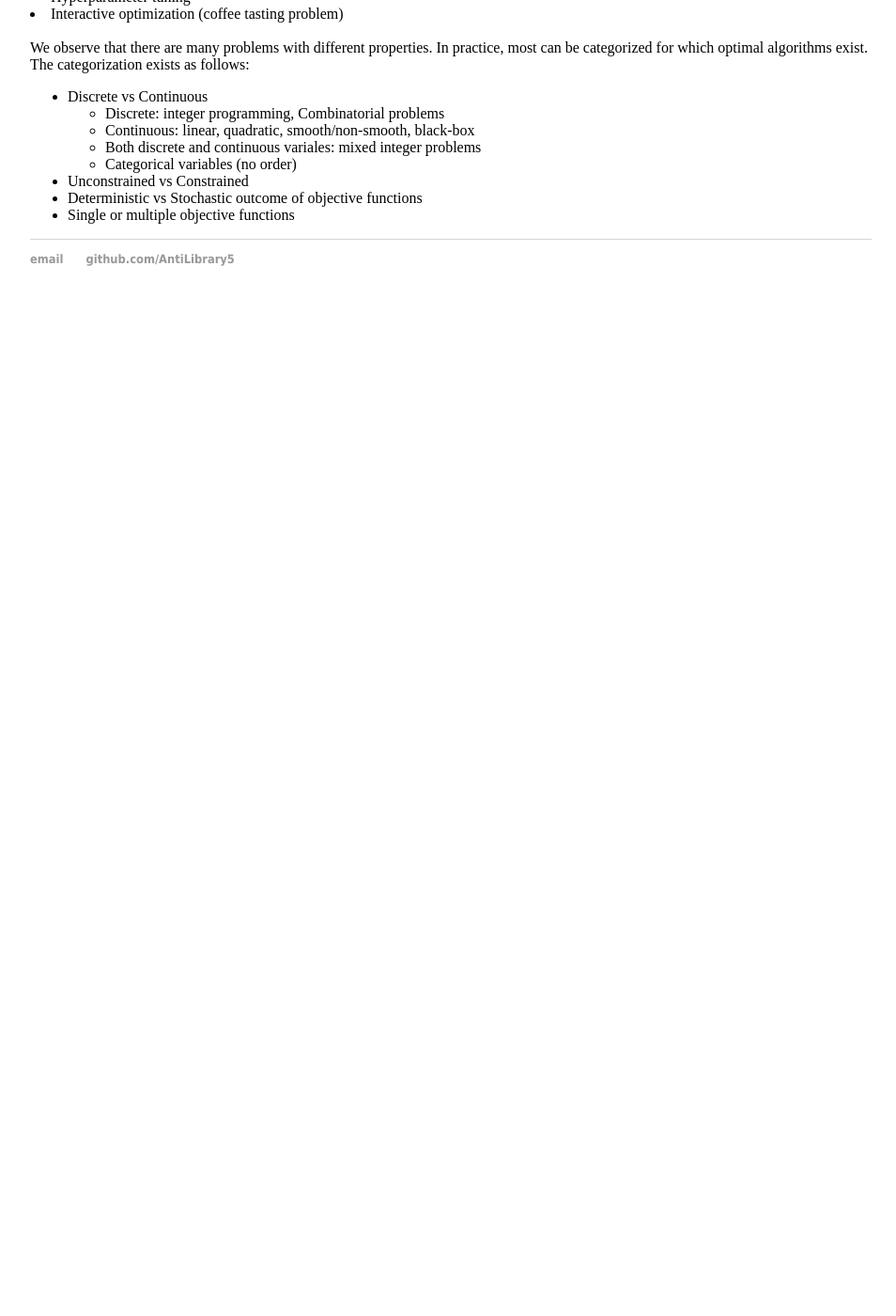
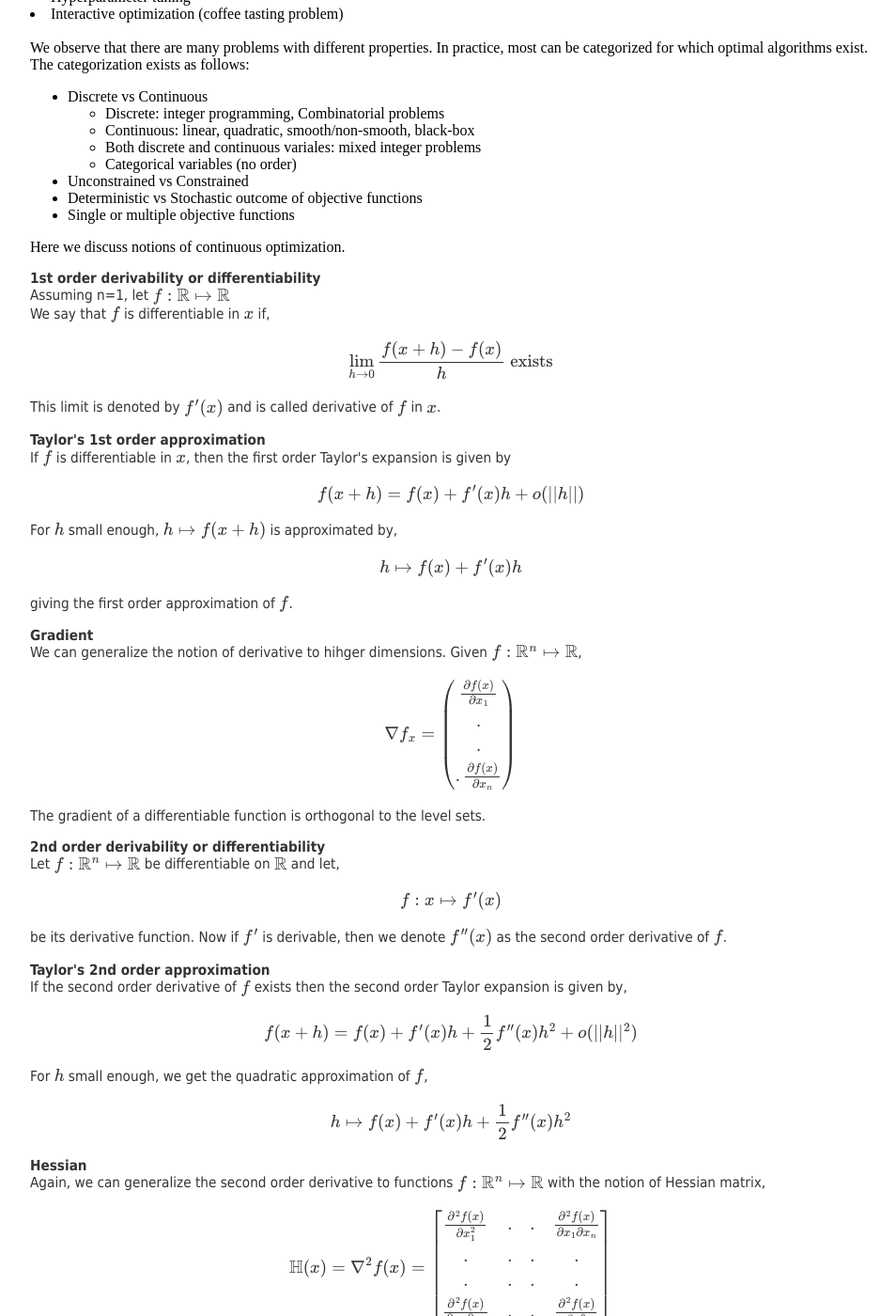
Before and after one commit to AntiLibrary5/AntiLibrary5.github.io, a Jekyll site: the page built from notes/optimization.html, in a window 1280 px wide and 1400 px high, scrolled down 636 px. Shown: the whole window at 94% size, without its empty margins (160-1114 px from the left). Built offline with Jekyll 4.4.1, drawn with Linux system fonts in a browser that asks for light colours; nearby versions of some CDN libraries; before the commit the page ends 979 px from its top, so only the background shows below that; some of the changed text lies outside the part shown.

Commit message:
Update optimization.html

```diff
--- a/notes/optimization.html
+++ b/notes/optimization.html
@@ -48,3 +48,110 @@ where,
 <li>Deterministic vs Stochastic outcome of objective functions
 <li>Single or multiple objective functions
 </ul>
+Here we discuss notions of continuous optimization.
+</p>
+
+<p align="justify">
+<b>1st order derivability or differentiability</b>
+<br>Assuming n=1, let \(f: \mathbb{R} \mapsto \mathbb{R}\)
+<br>We say that \(f\) is differentiable in \(x\) if,
+\[ \lim_{h \to 0} \frac{f(x+h) - f(x)}h \textrm{ exists} \]
+This limit is denoted by \(f'(x)\) and is called derivative of \(f\) in \(x\).
+</p>
+
+<p align="justify">
+<b>Taylor's 1st order approximation</b>
+<br>If \(f\) is differentiable in \(x\), then the first order Taylor's expansion is given by
+\[f(x+h)=f(x)+f'(x)h+o(||h||)\]
+For \(h\) small enough, \(h \mapsto f(x+h)\) is approximated by,
+\[h \mapsto f(x) + f'(x)h \]
+giving the first order approximation of \(f\).
+</p>
+
+<p align="justify">
+<b>Gradient</b>
+<br>We can generalize the notion of derivative to hihger dimensions. Given \(f: \mathbb{R}^n \mapsto \mathbb{R}\),
+\[\nabla f_x = \left(\begin{array}{c} \frac{\partial f(x)}{\partial x_1} \\ . \\.\\.\frac{\partial f(x)}{\partial x_n} \end{array}\right) \]
+The gradient of a differentiable function is orthogonal to the level sets.
+</p>
+
+<p align="justify">
+<b>2nd order derivability or differentiability</b>
+<br>Let \(f: \mathbb{R}^n \mapsto \mathbb{R}\) be differentiable on \(\mathbb{R}\) and let,
+\[f:x \mapsto f'(x) \]
+be its derivative function.
+Now if \(f'\) is derivable, then we denote \(f''(x)\) as the second order derivative of \(f \).
+</p>
+
+<p align="justify">
+<b>Taylor's 2nd order approximation</b>
+<br>If the second order derivative of \(f\) exists then the second order Taylor expansion is given by,
+\[f(x+h)=f(x) + f'(x)h + \frac{1}{2}f''(x)h^2 + o(||h||^2)\]
+For \(h\) small enough, we get the quadratic approximation of \(f\),
+\[h \mapsto f(x) + f'(x)h + \frac{1}{2}f''(x)h^2 \]
+</p>
+
+<p align="justify">
+<b>Hessian</b>
+<br>Again, we can generalize the second order derivative to functions \(f: \mathbb{R}^n \mapsto \mathbb{R}\) with the notion of Hessian matrix,
+\[ \mathbb{H}(x) = \nabla^2 f(x) = \begin{bmatrix} \frac{\partial^2 f(x)}{\partial x_1^2} & . & . & \frac{\partial^2 f(x)}{\partial x_1 \partial x_n} \\
+. & . & . & . \\
+. & . & . & . \\
+ \frac{\partial^2 f(x)}{\partial x_n \partial x_1} & . & . & \frac{\partial^2 f(x)}{\partial x_n^2} \end{bmatrix}\]
+ If \(f(x) = \frac{1}{2}x^TAx\) with \(A\) being symmetric, then
+ \[ \mathbb{H}(f(x)) = \nabla^2 f = A \]
+</p>
+
+
+<p align="justify">
+<b>Gradient direction vs Newton direction</b>
+<br>The gradient direction \(\nabla F(x)\) defines the direction of maximum ascend. The negative of the gradient then gives us a amximum descent direction and it directly points towards the optimum i.f.f \(\nabla^2 f(x) = \mathbb{H} = I \)and the condition number of the Hessian is equal to 1. But in cases with poor conditioning, gradient descent becomes slow to converge.
+
+<br><br>For convex quadratic functions, the Newton direction points towards the optimum independent of the condition number of the Hessian matrix.
+Recall the second order approximation,
+\[f(x+h) = f(x) + f'(x)h + \frac{1}{2}f''(x)h^2 \]
+We seek a step such that \(\nabla f(x+h) = 0\). This implies that,
+\[f'(x) + f''(x)h = 0 \]
+\[\implies h = - [f''(x)]^{-1} f'(x) \]
+gives the Newton direction.
+</p>
+
+<p align="justify">
+<b>Local minima</b>
+<br>\[x^*: \exists \textrm{ a neighborhood } V \textrm{ of } x^* \textrm{ s.t. }\]
+<br>\[\forall x \in V: f(x) \ge f(x^*)\]
+given,
+<br>\(f: \mathbb{R} \rightarrow \mathbb{R} \textrm{ is differentiable }\)
+<br>\(f'(x) = 0 \textrm{ at optimal points }\)
+</p>
+
+<p align="justify">
+<b>Global minima</b>
+<br>\[\forall x \in \Omega: f(x) \ge f(x^*)\]
+given,
+<br>\(f: \mathbb{R} \rightarrow \mathbb{R} \textrm{ is differentiable }\)
+<br>\(f'(x) = 0 \textrm{ at optimal points }\)
+</p>
+
+<p align="justify">
+<b>Optimality conditions</b>
+<br>Assume that \(f\) is twice continuously differentiable.
+<br><i>Necessary conditions:</i>
+<br>If \(x^*\) is a local minimum, then \(\nabla f(x^*) = 0 \textrm{and} \nabla^2 f(x^*) \) is positive semi-definite.
+<br><i>Sufficient conditions:</i>
+<br>If \(x^*\) which satisfies \(\nabla f(x^*) = 0 \textrm{and} \nabla^2 f(x^*) \) is positive-definite, then \(x^*\) is a strict local minimum
+</p>
+
+
+<p align="justify">
+<b>Convex functions</b>
+<br><i>Theorem:</i>
+<br>Let \(f: U \subset \mathbb{R}^n \mapsto \mathbb{R} \), then \(f\) is convex if \(\forall t \in [0,1] \),
+\[ f(tx + (1-t)y) \le tf(x) + (1-t)y \]
+<i>Theorem:</i>
+<br>If \(f\) is differentiable, then it is convex iff \(\forall x,y\),
+\[ f(y) - f(x) \ge \nabla f(x).(y-x) \]
+<i>Theorem:</i>
+<br>If \(f\) is continuously differentiable twice, then it is convex iff \( \nabla^2 f(x) \textrm{ is positve semi-definite} \forall x\).
+<br><br>For differentiable and convex functions, critical points are global minima of the function.
+</p>
```
